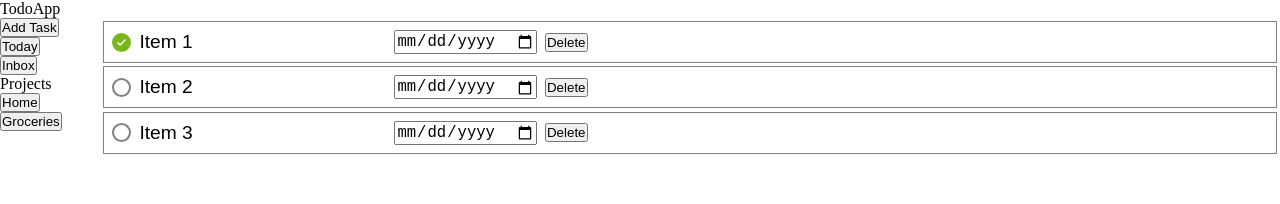
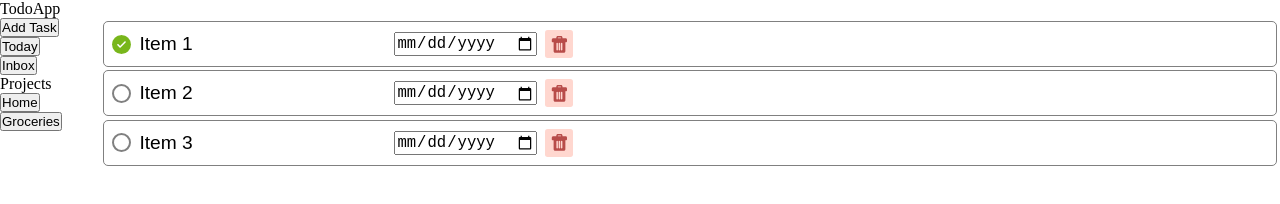
Before and after one commit to rahul-george/odin-todo, a website built with webpack: page src/template.html in a window 1280 px wide. Built offline with nearby package versions, Linux system fonts and the light colour scheme.

Commit message:
feat: add styling to the delete button and card

```diff
--- a/src/components/task-card.css
+++ b/src/components/task-card.css
@@ -6,6 +6,7 @@
   margin: 0.2em;
   gap: 0.5em;
   align-items: center;
+  border-radius: 5px;
 }
 
 .checkbox {
@@ -26,3 +27,31 @@
 .task input[type="date"] {
   font-size: 1.2em;
 }
+
+.delete-button {
+  /* appearance: none; */
+  display: flex;
+  align-items: center;
+  justify-content: center;
+  width: 28px;
+  height: 28px;
+  outline: none;
+  border: none;
+  border-radius: 0.2em;
+  appearance: none;
+  background-color: #ffa79674;
+}
+
+.delete-button svg {
+  height: 60%;
+  width: 60%;
+  fill: #9b1313b6;
+}
+
+.delete-button:hover {
+  box-shadow: 1px 1px 3px #cd1c18;
+}
+
+.task:hover {
+  box-shadow: 1px 1px 3px gray;
+}
--- a/src/components/task-card.js
+++ b/src/components/task-card.js
@@ -1,5 +1,6 @@
 import "./task-card.css";
 import { Checkbox } from "./checkbox/checkbox";
+import deleteIconSvg from "./deleteIcon.svg";
 
 export class TaskCard {
   constructor(task, onEditCallback, onDeleteCallback) {
@@ -91,11 +92,25 @@ export class TaskCard {
   }
 
   renderDeleteButton() {
-    const inputElement = document.createElement("input");
+    const inputElement = document.createElement("button");
     inputElement.type = "button";
+    inputElement.classList.add("delete-button");
     inputElement.name = "delete-task-button";
-    inputElement.id = "delete-task";
-    inputElement.value = "Delete";
+    inputElement.innerHTML = `<svg fill="red" version="1.1" id="Capa_1" xmlns="http://www.w3.org/2000/svg" xmlns:xlink="http://www.w3.org/1999/xlink"
+	 width="40px" height="40px" viewBox="0 0 372.693 372.693"
+	 xml:space="preserve">
+<g>
+	<path d="M322.248,51.317h-67.296v-18.09C254.952,14.904,240.047,0,221.727,0h-70.755c-18.323,0-33.233,14.904-33.233,33.228v18.084
+		H50.452c-18.324,0-33.237,14.906-33.237,33.218v35.38c0,9.535,7.755,17.285,17.297,17.285h23.476v202.274
+		c0,18.321,14.907,33.225,33.225,33.225h194.472c18.32,0,33.236-14.915,33.236-33.225V137.201h19.264
+		c9.535,0,17.294-7.75,17.294-17.285v-35.38C355.478,66.224,340.568,51.317,322.248,51.317z M152.308,34.576h68.067v16.741h-68.067
+		V34.576z M153.353,306.316c0,9.188-7.485,16.67-16.681,16.67c-9.206,0-16.696-7.482-16.696-16.67v-139.59
+		c0-9.196,7.491-16.693,16.696-16.693c9.196,0,16.681,7.497,16.681,16.693V306.316z M203.028,306.316
+		c0,9.188-7.481,16.67-16.681,16.67c-9.197,0-16.681-7.482-16.681-16.67v-139.59c0-9.196,7.484-16.693,16.681-16.693
+		c9.206,0,16.681,7.497,16.681,16.693V306.316z M252.723,306.316c0,9.188-7.493,16.67-16.692,16.67c-9.2,0-16.67-7.482-16.67-16.67
+		v-139.59c0-9.196,7.47-16.693,16.67-16.693c9.199,0,16.692,7.497,16.692,16.693V306.316z"/>
+</g>
+</svg>`;
     inputElement.addEventListener("click", (e) => this.onDelete(e));
     return inputElement;
   }
```
Also changed, not shown: src/components/deleteIcon.svg (added).
